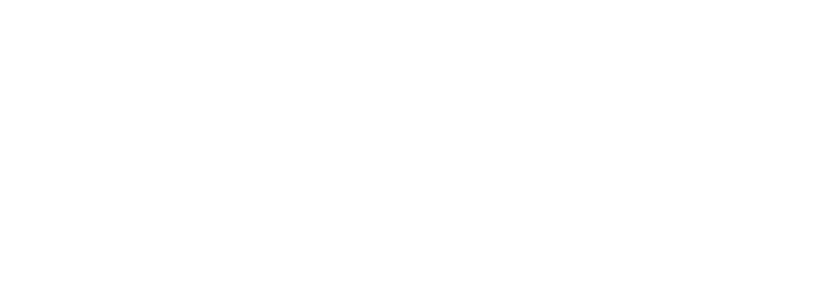
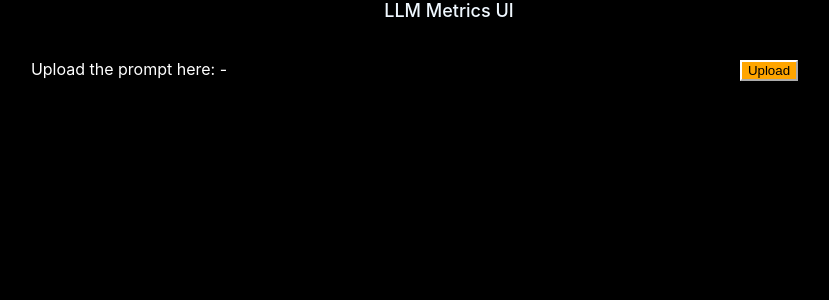
Before and after one commit to priyanshu-sharma/llm_metrics, a React (Create React App) app in the folder src/metrics_client/: page / in a window 1280 px wide. Shown: the top 300 px of the page, without its empty margins (191-1020 px from the left). Built offline with nearby package versions, Linux system fonts and the light colour scheme.

Commit message:
added button and upload text

```diff
--- a/src/metrics_client/src/App.css
+++ b/src/metrics_client/src/App.css
@@ -1,9 +1,11 @@
-.background {
-
+.base {
+  width: 100%;
+  height: 100vh;
   background-color: black;
 }
-/*
-.App-logo {
+
+
+/* .App-logo {
   height: 40vmin;
   pointer-events: none;
 }
@@ -13,7 +15,7 @@
   .App-logo {
     animation: App-logo-spin infinite 20s linear;
   }
-} */
+}
 
 
 .Upload {
@@ -30,7 +32,6 @@
   align-items: center;
   justify-content: center;
   font-size: calc(10px + 2vmin);
-  /* color: white; */
 }
 
 .Table {
@@ -38,7 +39,8 @@
   width: 100%;
   background-color: aquamarine;
 }
-/* .App-link {
+
+.App-link {
   color: #61dafb;
 }
 
--- a/src/metrics_client/src/App.tsx
+++ b/src/metrics_client/src/App.tsx
@@ -1,32 +1,14 @@
-// import React from 'react';
-// import './App.css';
-
-import Title from "./components/Title/Title";
-
-// function App() {
-//   return (
-//     <div className="App">
-//       <header className="App-header">
-//         <div className="Title">
-//           <p className="Title-Heading">LLM Metrics UI</p>
-//         </div>
-//         <div className="Upload">
-//           <p>LLM Metrics UI</p>
-//         </div>
-//         <div className="Table">
-//           <p>LLM Metrics UI</p>
-//         </div>
-//       </header>
-//     </div>
-//   );
-// }
-
-// export default App;
+import './App.css';
+import Title from './components/Title/Title';
+import Upload from './components/Upload/Upload';
 
 const App = () => {
-  return <div className="background">
-    {/* <Title /> */}
-  </div>
-}
+  return (
+      <div className='base'>
+        <Title />
+        <Upload />
+      </div>
+  );
+};
 
 export default App;
--- a/src/metrics_client/src/components/Title/Title.css
+++ b/src/metrics_client/src/components/Title/Title.css
@@ -1,11 +1,9 @@
-.Title {
-    height: 20vh;
+.title {
+    height: max-content;
     width: 100%;
-    background-color: aqua;
-}
-
-.Title-Heading {
+    padding-bottom: 1%;
     text-align: center;
     font-size: large;
     font-weight: 500;
+    color: aliceblue;
 }
--- a/src/metrics_client/src/components/Title/Title.tsx
+++ b/src/metrics_client/src/components/Title/Title.tsx
@@ -2,10 +2,10 @@
 
 const Title = () => {
   return (
-    <div className="Title">
-      <p className="Title-Heading">LLM Metrics UI</p>
+    <div className='title'>
+      LLM Metrics UI
     </div>
   );
 };
 
-export default Title
+export default Title;
--- /dev/null
+++ b/src/metrics_client/src/components/Upload-Button/Upload-Button.css
@@ -0,0 +1,4 @@
+.button {
+    background-color: orange;
+    border-color: white;
+}
--- /dev/null
+++ b/src/metrics_client/src/components/Upload-Button/Upload-Button.tsx
@@ -0,0 +1,9 @@
+import './Upload-Button.css';
+
+const UploadButton = () => {
+    return (
+        <div><button className='button'>Upload</button></div>
+    )
+}
+
+export default UploadButton;
--- /dev/null
+++ b/src/metrics_client/src/components/Upload/Upload.css
@@ -0,0 +1,20 @@
+.upload-section {
+    width: 100%;
+    height: 20vh;
+    display: flex;
+    flex-direction: row;
+}
+
+.upload-text {
+    width: 50%;
+    text-align: center;
+    padding-top: 2%;
+    color: white;
+}
+
+.upload-button {
+    width: 50%;
+    text-align: center;
+    padding-top: 2%;
+    color: white;
+}
--- /dev/null
+++ b/src/metrics_client/src/components/Upload/Upload.tsx
@@ -0,0 +1,13 @@
+import UploadButton from '../Upload-Button/Upload-Button';
+import './Upload.css';
+
+const Upload = () => {
+    return (
+        <div className='upload-section'>
+            <div className='upload-text'>Upload the prompt here: -</div>
+            <div className='upload-button'><UploadButton /></div>
+        </div>
+    )
+}
+
+export default Upload;
```
